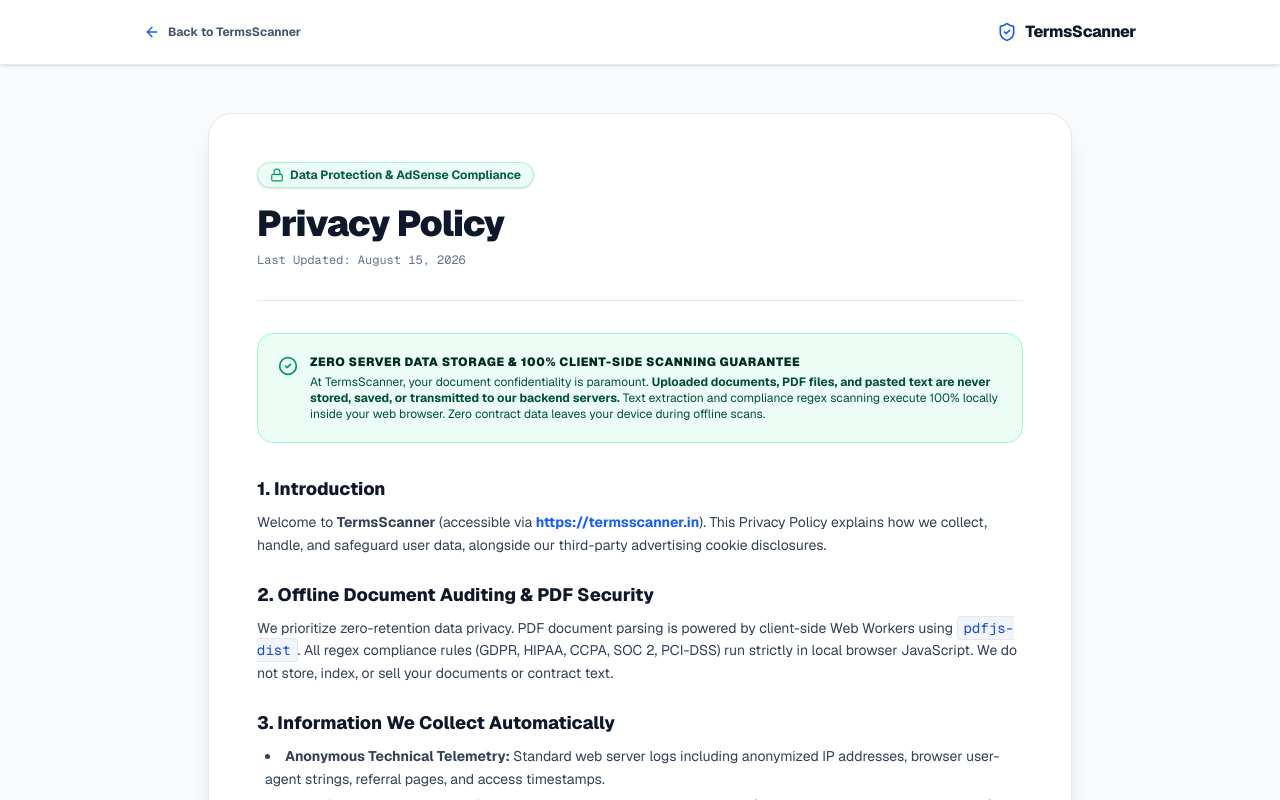
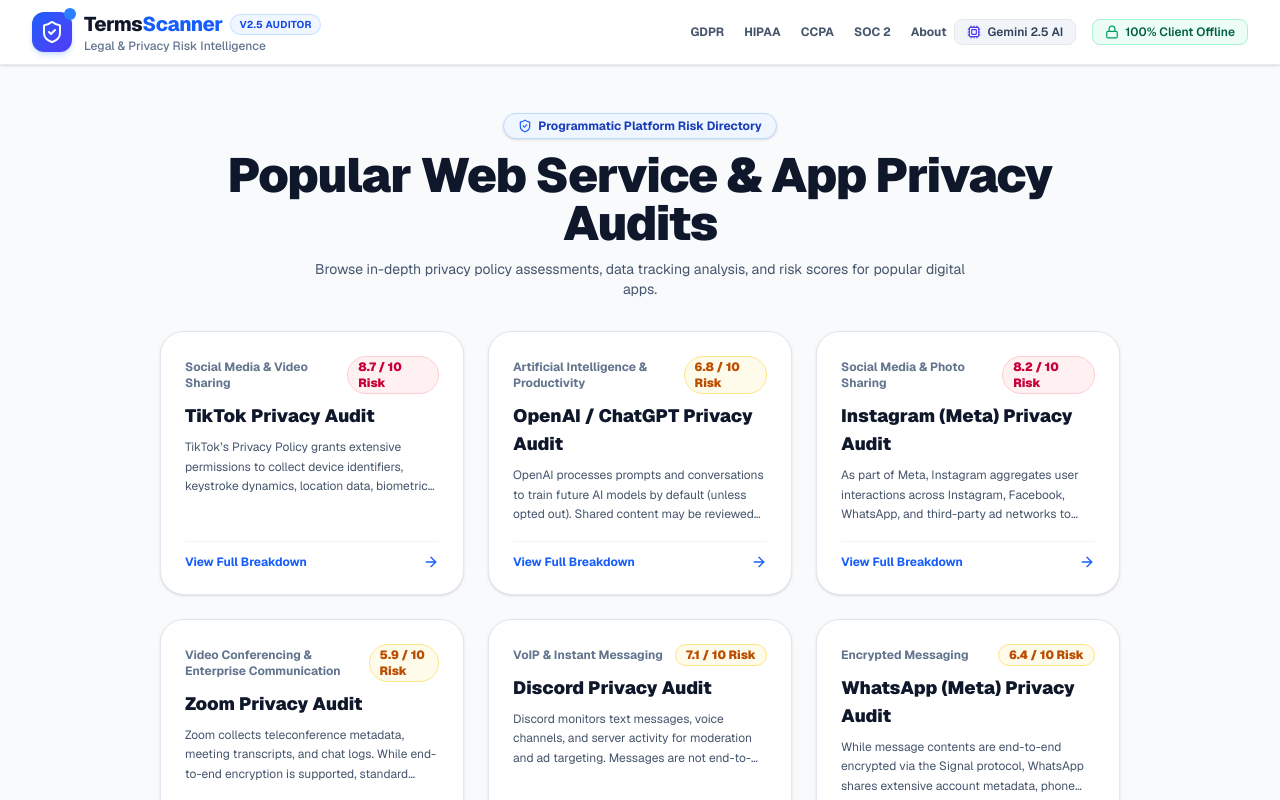
Before and after one commit to kulkarniramakanth7898/terms-scanner, a Next.js app: page /privacy in a window 1280 px wide. Shown: the top 800 px of the page. Built offline with nearby package versions, Linux system fonts and the light colour scheme.

Commit message:
feat(seo): add privacy directory index page and sync dynamic routes

```diff
--- a/app/privacy/page.tsx
+++ b/app/privacy/page.tsx
@@ -1 +1,77 @@
-export { default, metadata } from '../privacy-policy/page';
+import React from 'react';
+import { Metadata } from 'next';
+import Link from 'next/link';
+import { Header } from '@/components/Header';
+import { POPULAR_SERVICES } from '@/lib/services';
+import { ShieldCheck, ArrowRight, Database, Lock } from 'lucide-react';
+
+export const metadata: Metadata = {
+  metadataBase: new URL('https://termsscanner.in'),
+  title: 'Popular Web Service Privacy Audits & Risk Index | Terms Scanner',
+  description: 'Explore comprehensive privacy policy audits, hidden clause breakdowns, and risk scores for TikTok, OpenAI, Instagram, Zoom, Discord, and WhatsApp.',
+  alternates: {
+    canonical: 'https://termsscanner.in/privacy',
+  },
+};
+
+export default function PrivacyIndexPage() {
+  return (
+    <div className="min-h-screen bg-slate-50 text-slate-900 font-sans flex flex-col justify-between selection:bg-blue-600 selection:text-white">
+      <Header />
+
+      <main className="mb-auto py-12 px-4 sm:px-6 lg:px-8 max-w-5xl mx-auto w-full space-y-8">
+        <div className="text-center space-y-3">
+          <span className="inline-flex items-center space-x-1.5 px-3.5 py-1 bg-blue-50 border border-blue-200 rounded-full text-xs font-bold text-blue-800 shadow-sm">
+            <ShieldCheck className="w-3.5 h-3.5 text-blue-600" />
+            <span>Programmatic Platform Risk Directory</span>
+          </span>
+          <h1 className="text-3xl sm:text-5xl font-black text-slate-900 tracking-tight">
+            Popular Web Service & App Privacy Audits
+          </h1>
+          <p className="text-xs sm:text-sm text-slate-600 max-w-2xl mx-auto">
+            Browse in-depth privacy policy assessments, data tracking analysis, and risk scores for popular digital apps.
+          </p>
+        </div>
+
+        <div className="grid grid-cols-1 sm:grid-cols-2 lg:grid-cols-3 gap-6">
+          {POPULAR_SERVICES.map((service) => {
+            const isHigh = service.riskScore >= 7.5;
+            const badgeClass = isHigh
+              ? 'bg-rose-50 text-rose-700 border-rose-200'
+              : 'bg-amber-50 text-amber-700 border-amber-200';
+
+            return (
+              <Link
+                key={service.slug}
+                href={`/privacy/${service.slug}`}
+                className="p-6 bg-white border border-slate-200 hover:border-blue-500 rounded-3xl transition-all shadow-sm hover:shadow-md group flex flex-col justify-between space-y-4"
+              >
+                <div className="space-y-2">
+                  <div className="flex items-center justify-between">
+                    <span className="text-xs font-bold text-slate-500">
+                      {service.category}
+                    </span>
+                    <span className={`px-2.5 py-0.5 rounded-full text-xs font-black border ${badgeClass}`}>
+                      {service.riskScore} / 10 Risk
+                    </span>
+                  </div>
+                  <h2 className="text-lg font-black text-slate-900 group-hover:text-blue-600 transition-colors">
+                    {service.name} Privacy Audit
+                  </h2>
+                  <p className="text-xs text-slate-600 line-clamp-3 leading-relaxed">
+                    {service.summary}
+                  </p>
+                </div>
+
+                <div className="pt-3 border-t border-slate-100 flex items-center justify-between text-xs font-bold text-blue-600 group-hover:translate-x-0.5 transition-all">
+                  <span>View Full Breakdown</span>
+                  <ArrowRight className="w-4 h-4" />
+                </div>
+              </Link>
+            );
+          })}
+        </div>
+      </main>
+    </div>
+  );
+}
```
